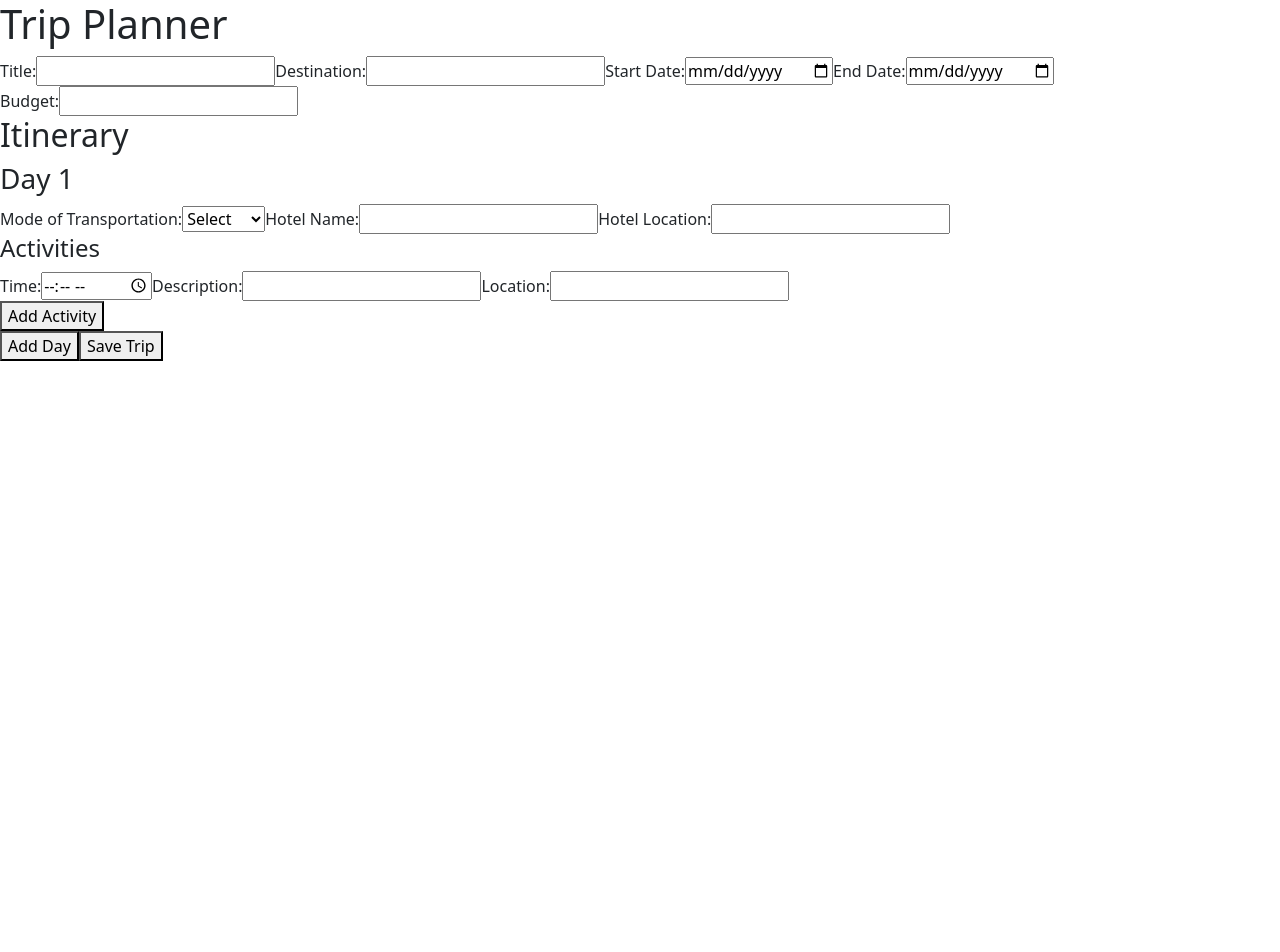
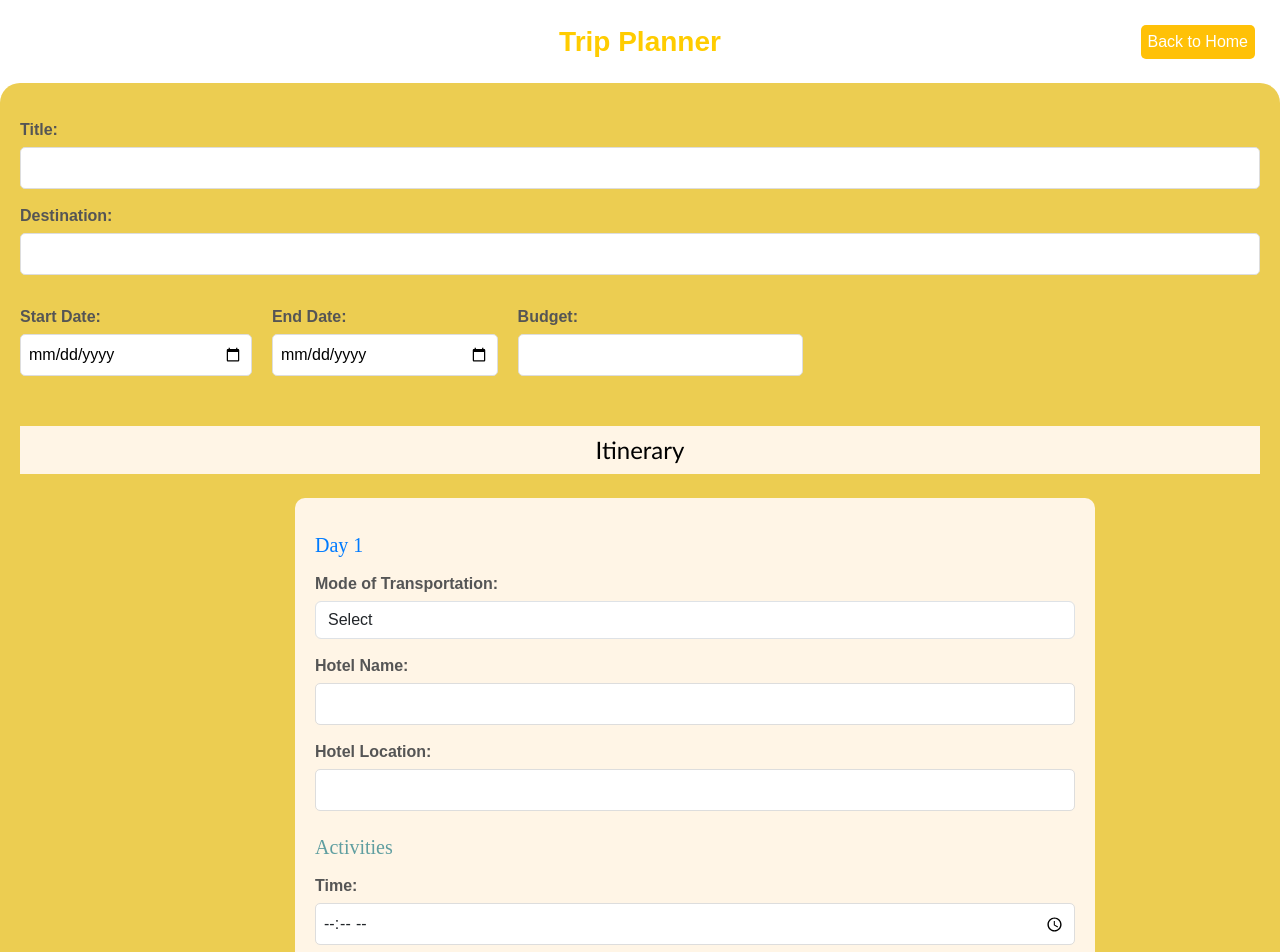
Before and after one commit to Het15Shah/Wanderway, a React (Create React App) app in the folder frontend/: page /add-trips in a window 1280 px wide. Shown: the top 952 px of the page. Before the commit the page ends 800 px from the top, so only its background shows below. Built offline with nearby package versions, Linux system fonts and the light colour scheme.

Commit message:
Styling Trip Page

```diff
--- /dev/null
+++ b/frontend/src/CSS/Addtrips.css
@@ -0,0 +1,179 @@
+  body {
+    font-family: Arial, sans-serif;
+    background-color: #ffffff;
+    color: #000000;
+    border: "2px solid #ffcc00";
+    border-radius: "5px";
+    padding: "5px";
+  }
+
+  h1 {
+    text-align: center;
+    margin-top: 20px;
+    color: #ffcc00;
+  }
+
+  form {
+    max-width: 1400px;
+    margin: 0 auto;
+    margin-bottom: 50px;
+    padding: 20px;
+    background-color: #eccd51;
+    border: "2px solid #000000";
+    border-radius: 20px;
+  }
+
+  label {
+    display: block;
+    font-weight: bold;
+    margin-top: 15px;
+    color: #555;
+  }
+
+  input[type="text"],
+  input[type="number"],
+  input[type="date"],
+  input[type="time"],
+  select {
+    width: 100%;
+    padding: 8px;
+    margin-top: 5px;
+    border: 1px solid #ddd;
+    border-radius: 5px;
+    box-sizing: border-box;
+    font-size: 1em;
+  }
+
+  input[type="text"]:focus,
+  input[type="number"]:focus,
+  input[type="date"]:focus,
+  input[type="time"]:focus,
+  select:focus {
+    border-color: #007bff;
+    outline: none;
+    box-shadow: 0 0 5px rgba(0, 123, 255, 0.3);
+  }
+
+  h4{
+    margin-top: 50px;
+    font-family: 'Gill Sans', 'Gill Sans MT', Calibri, 'Trebuchet MS', sans-serif;
+    color: bisque;
+  }
+
+  h2, h3 {
+    margin-top: 25px;
+    color: yellowgreen;
+  }
+
+  h5{
+    color: cadetblue;
+  }
+
+  button {
+    margin-top: 15px;
+    padding: 10px 20px;
+    font-size: 1em;
+    color: #fff;
+    background-color: #007bff;
+    border: none;
+    border-radius: 5px;
+    cursor: pointer;
+    transition: background-color 0.3s ease;
+  }
+
+  button:hover {
+    background-color: #ffc107;
+  }
+
+  button:disabled {
+    background-color: #ccc;
+    cursor: not-allowed;
+  }
+
+  button[type="button"] {
+    margin-top: 10px;
+    background-color: #ffc107;
+    justify-content: center;
+  }
+
+  button[type="button"]:hover {
+    background-color: #218838;
+  }
+
+  div {
+    margin-top: 15px;
+  }
+
+  /* input[type="time"],
+  input[type="number"] {
+    width: 48%;
+    display: inline-block;
+  } */
+
+  .activity-container {
+    margin-top: 10px;
+    padding: 15px;
+    background-color: #f1f8ff;
+    border: 1px solid #ddeeff;
+    border-radius: 5px;
+  }
+
+  .card-body{
+    background-color: #fff5e6;
+    width: 650px;
+  }
+
+
+  .dateSet{
+    display: flex;
+    justify-content: flex-start;
+    gap: 20px;
+  }
+
+  .budget{
+    width: 100%;
+    padding: 8px;
+    margin-top: 5px;
+    border: 1px solid #ddd;
+    border-radius: 5px;
+    box-sizing: border-box;
+    font-size: 1em;
+
+  }
+
+ .day-card{
+  padding: 20px;
+  border-radius: 10px;
+  background-color: #fff5e6;
+  width: 800px;
+  margin-left: 275px;
+ }
+
+ .add{
+  display: flex;
+  justify-content: center;
+  align-items: center;
+  margin-top: 20px;
+ }
+
+ .save {
+  display: flex;
+  justify-content: center;
+  align-items: center;
+  margin-top: 20px;
+ }
+
+ .day-title{
+  font: status-bar;
+  font-family: initial;
+  color: #007bff;
+ }
+
+ .activity{
+  font-family: cursive;
+  color: aqua;
+ }
+
+ .Button_submit{
+  background-color: #007bff;
+ }
--- a/frontend/src/pages/Addtrips.jsx
+++ b/frontend/src/pages/Addtrips.jsx
@@ -1,4 +1,6 @@
 import React, { useState } from 'react';
+import '../CSS/Addtrips.css';
+import Footer from "../components/Footer";
 
 function TripForm() {
   const [trip, setTrip] = useState({
@@ -78,7 +80,22 @@ function TripForm() {
 
   return (
     <div>
-      <h1>Trip Planner</h1>
+      <h3 className="text-center fw-bold mb-4" style={{ color: "#ffcc00" }}>
+        Trip Planner
+      </h3>
+      <button
+          className="Button_submit"
+          style={{
+            position: "absolute",
+            top: "20px",
+            right: "20px",
+            transition: "background-color 0.3s ease",
+          }}
+          onClick={() => (window.location.href = "/")}
+        >
+          Back to Home
+        </button>
+
       <form onSubmit={handleSubmit}>
         <label>
           Title:
@@ -88,6 +105,7 @@ function TripForm() {
           Destination:
           <input type="text" name="destination" value={trip.destination} onChange={handleInputChange} required />
         </label>
+        <div className='dateSet'>
           <label>
             Start Date:
             <input type="date" name="startDate" value={trip.startDate} onChange={handleInputChange} required />
@@ -98,16 +116,26 @@ function TripForm() {
           </label>
           <label>
             Budget:
-          <input type="number" name="budget" value={trip.budget} onChange={handleInputChange} required />
+            <input type="number" className='budget' name="budget" value={trip.budget} onChange={handleInputChange} required />
           </label>
 
-        <h2>Itinerary</h2>
+        </div>
+        <h4 className="text-center mb-4" style={{ color: "#000000", backgroundColor: "#fff5e6", padding: "10px" }}>
+          Itinerary
+        </h4>
+
+
           {trip.itinerary.map((day, index) => (
-          <div key={index}>
-            <h3>Day {day.day}</h3>
-            <label>
-              Mode of Transportation:
+            <div key={index} className="day-card">
+                <div className='day'>
+                  <div className='day-title'>
+                    <h5 className="card-title">Day {day.day}</h5>
+                  </div>
+
+                <div className="form-group">
+                  <label>Mode of Transportation:</label>
                   <select
+                    className="form-control"
                     value={day.modeOfTransportation}
                     onChange={(e) => handleItineraryChange(index, 'modeOfTransportation', e.target.value)}
                   >
@@ -120,38 +148,45 @@ function TripForm() {
                     <option value="walking">Walking</option>
                     <option value="other">Other</option>
                   </select>
-            </label>
+                </div>
 
-            <label>
-              Hotel Name:
+                <div className="form-group">
+                  <label>Hotel Name:</label>
                   <input
                     type="text"
+                    className="form-control"
                     value={day.hotel.name}
                     onChange={(e) => {
                       const updatedHotel = { ...day.hotel, name: e.target.value };
                       handleItineraryChange(index, 'hotel', updatedHotel);
                     }}
                   />
-            </label>
-            <label>
-              Hotel Location:
+                </div>
+                <div className="form-group">
+                  <label>Hotel Location:</label>
                   <input
                     type="text"
+                    className="form-control"
                     value={day.hotel.location}
                     onChange={(e) => {
                       const updatedHotel = { ...day.hotel, location: e.target.value };
                       handleItineraryChange(index, 'hotel', updatedHotel);
                     }}
                   />
-            </label>
+                </div>
+                </div>
 
-            <h4>Activities</h4>
+                <div className='act'>
+                  <div className='activity'>
+                    <h5 className="mt-4">Activities</h5>
+                  </div>
                 {day.activities.map((activity, aIndex) => (
-              <div key={aIndex}>
-                <label>
-                  Time:
+                  <div key={aIndex} className="activity-card">
+                    <div className="form-group">
+                      <label>Time:</label>
                       <input
                         type="time"
+                        className="form-control"
                         value={activity.time}
                         onChange={(e) => {
                           const updatedActivities = [...day.activities];
@@ -159,11 +194,12 @@ function TripForm() {
                           handleItineraryChange(index, 'activities', updatedActivities);
                         }}
                       />
-                </label>
-                <label>
-                  Description:
+                    </div>
+                    <div className="form-group">
+                      <label>Description:</label>
                       <input
                         type="text"
+                        className="form-control"
                         value={activity.description}
                         onChange={(e) => {
                           const updatedActivities = [...day.activities];
@@ -171,11 +207,12 @@ function TripForm() {
                           handleItineraryChange(index, 'activities', updatedActivities);
                         }}
                       />
-                </label>
-                <label>
-                  Location:
+                    </div>
+                    <div className="form-group">
+                      <label>Location:</label>
                       <input
                         type="text"
+                        className="form-control"
                         value={activity.location}
                         onChange={(e) => {
                           const updatedActivities = [...day.activities];
@@ -183,22 +220,35 @@ function TripForm() {
                           handleItineraryChange(index, 'activities', updatedActivities);
                         }}
                       />
-                </label>
+                    </div>
                   </div>
                 ))}
-            <button type="button" onClick={() => addActivity(index)}>
+                <button type="button" className="btn btn-primary" onClick={() => addActivity(index)}>
                   Add Activity
                 </button>
                 </div>
+
+            </div>
           ))}
 
-        <button type="button" onClick={addDay}>
+            <div className='add'>
+              <button type="button" className="btn btn-secondary mb-3" onClick={addDay}>
                 Add Day
               </button>
-        <button type="submit">Save Trip</button>
+            </div>
+
+            <div className='save'>
+              <button type="submit" className="btn btn-success">
+                Save Trip
+              </button>
+            </div>
+
       </form>
+<Footer />
     </div>
+
 );
+
 }
 
 export default TripForm;
```
Lines whose indentation alone changed are shown as unchanged.
